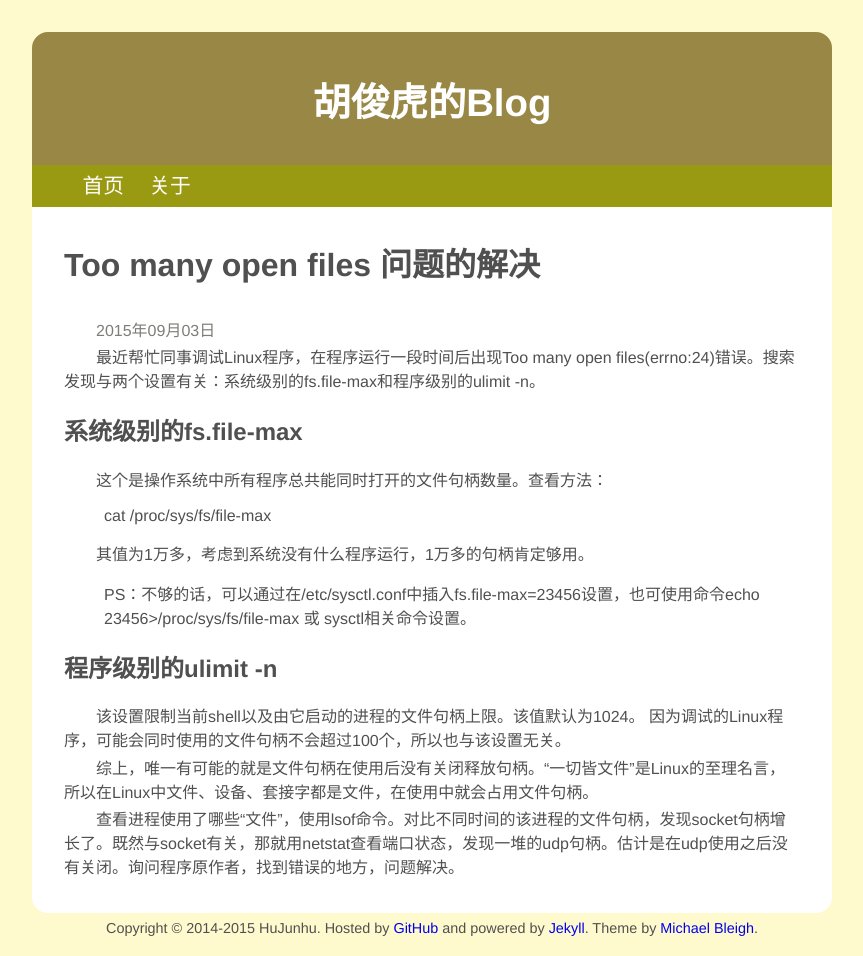
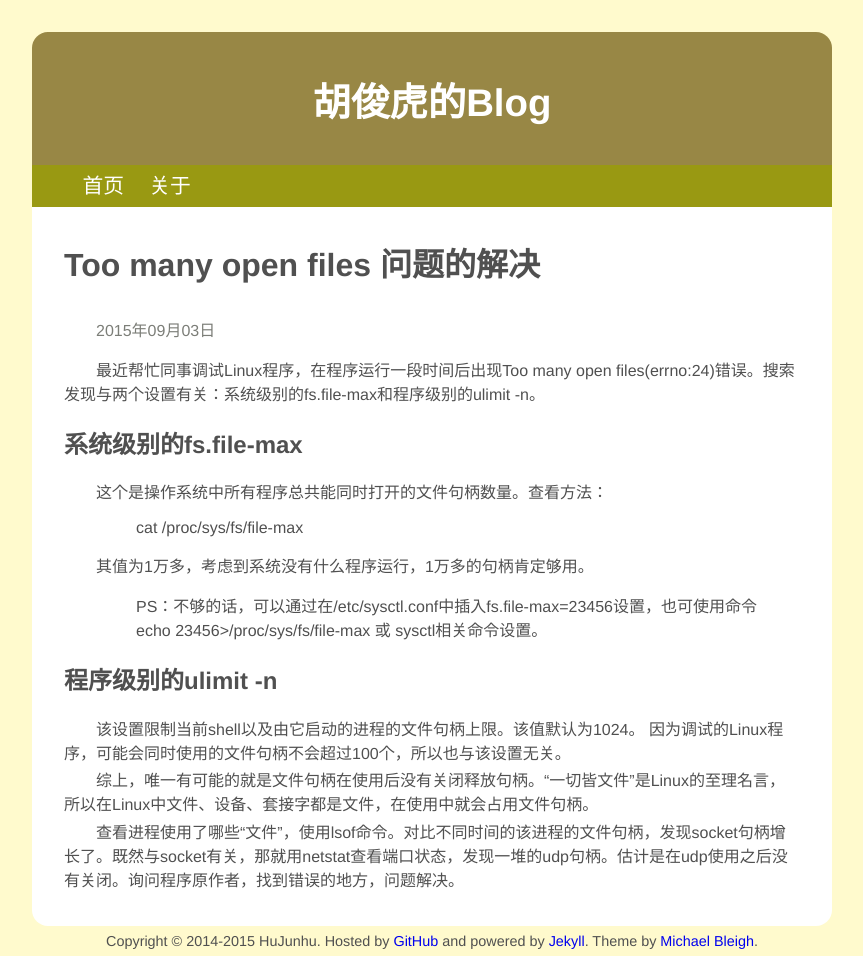
Before and after one commit to hujunhu/hujunhu.github.io, a Jekyll site: the page built from _posts/2015-09-03-too-many-open-files.md, in a window 1280 px wide. Shown: the whole page, without its empty margins (208-1071 px from the left). Built offline with Jekyll 4.4.1, drawn with Linux system fonts in a browser that asks for light colours.

Commit message:
样式修正

```diff
--- a/css/all.css
+++ b/css/all.css
@@ -77,10 +77,12 @@ a:link {
 
 #content p.post-meta {
   color: #7C7E78;
+  margin: 0 0 1em;
 }
 
 #content blockquote p {
   text-indent: 0;
+  margin: 0 0 0 2em;
 }
 
 #post_list ul {
```
